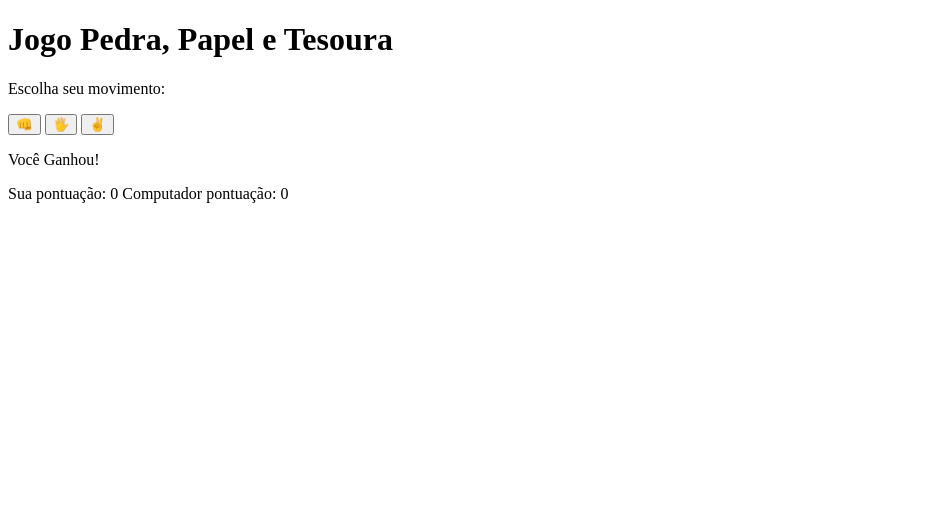
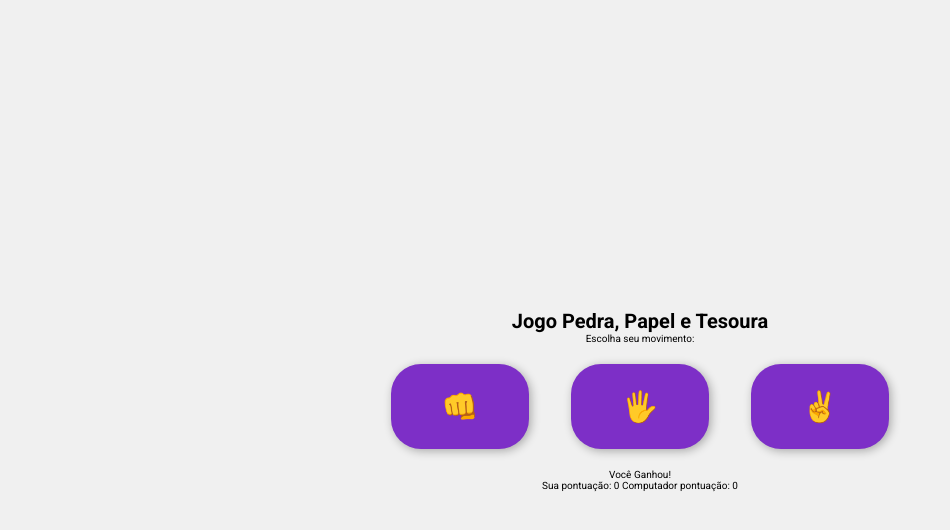
Before and after one commit to daianaadepaula/html-css-javascript-projects-2, a plain HTML site: page projects/rock-paper-scissors-game/index.html in a window 1280 px wide. Shown: the whole page, without its empty margins (0-950 px from the left). Drawn offline with Linux system fonts and the light colour scheme; files that its build step writes are made by us from their sources.

Commit message:
style: add reset file css

```diff
--- a/projects/rock-paper-scissors-game/index.html
+++ b/projects/rock-paper-scissors-game/index.html
@@ -10,6 +10,10 @@
 	<meta name="author" content="Daiana de Paula">
 
 	<title>Pedra, papel e tesoura</title>
+
+	<link rel="stylesheet" href="./src/css/reset.css">
+	<link rel="stylesheet" href="./src/css/style.css">
+
 </head>
 
 <body>
--- /dev/null
+++ b/projects/rock-paper-scissors-game/src/css/reset.css
@@ -0,0 +1,15 @@
+@import url("https://fonts.googleapis.com/css2?family=Roboto:wght@400;700;900&display=swap");
+
+* {
+  margin: 0;
+  padding: 0;
+  box-sizing: border-box;
+}
+
+html {
+  font-size: 62.5%;
+}
+
+body {
+  font-family: "Roboto", sans-serif;
+}
```
